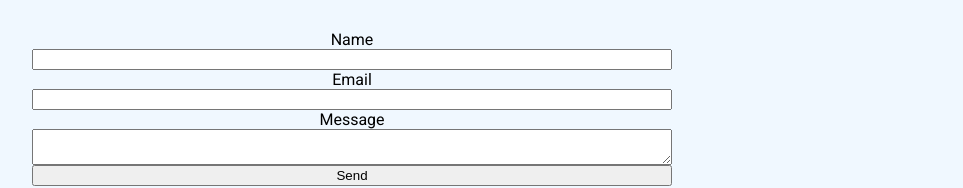
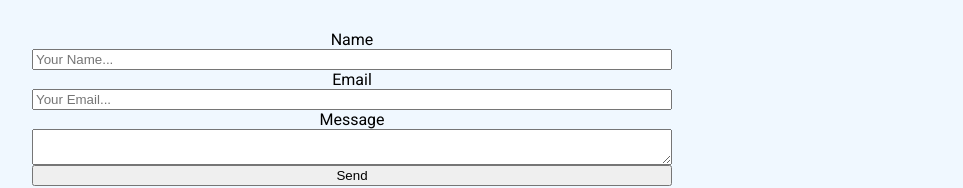
Before and after one commit to KJordan95/portfolio-website, a React (Vite) app: page /contact in a window 1280 px wide. Shown: the part 196-384 px from the top of the page, without its empty margins (288-1251 px from the left). Built offline with nearby package versions, Linux system fonts and the light colour scheme.

Commit message:
fixing icons in dark mode

```diff
--- a/src/App.css
+++ b/src/App.css
@@ -178,6 +178,12 @@ iframe {
   }
 }
 
+@media (prefers-color-scheme: dark) {
+  .contact-external-links-container {
+    filter: invert(1);
+  }
+}
+
 @media (prefers-reduced-motion) {
   .hidden {
     transition: none;
--- a/src/pages/contact.tsx
+++ b/src/pages/contact.tsx
@@ -99,12 +99,22 @@ export const Contact = () => {
 
         <form className="contact-form" ref={form} onSubmit={sendEmail}>
           <label>Name</label>
-          <input type="text" name="to_name" required />
+          <input
+            type="text"
+            name="to_name"
+            placeholder="Your Name..."
+            required
+          />
           <label>Email</label>
-          <input type="email" name="from_name" required />
+          <input
+            type="email"
+            name="from_name"
+            placeholder="Your Email..."
+            required
+          />
           <label>Message</label>
           <textarea name="message" onInput={resizeMessageBox} />
-          <input type="submit" value="Send" />
+          <input type="submit" value="Send" required />
         </form>
       </div>
     </section>
```
